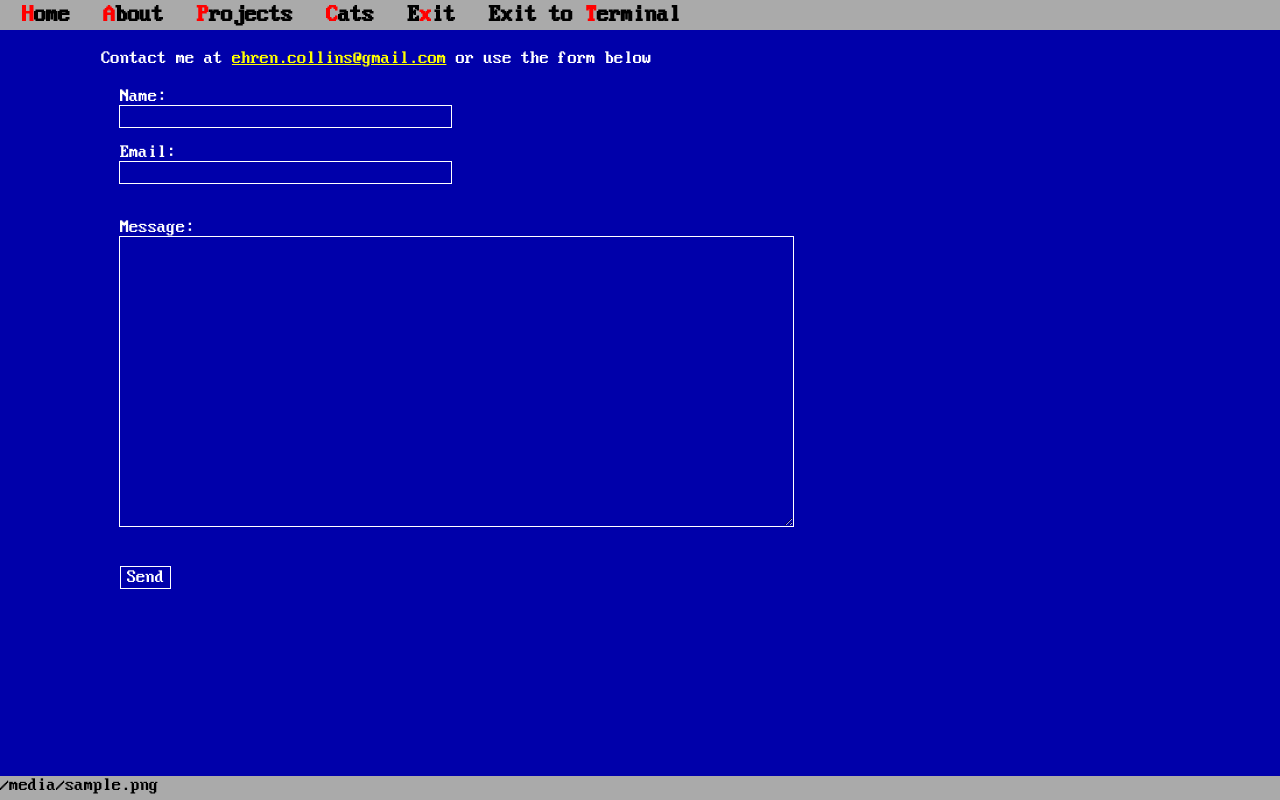
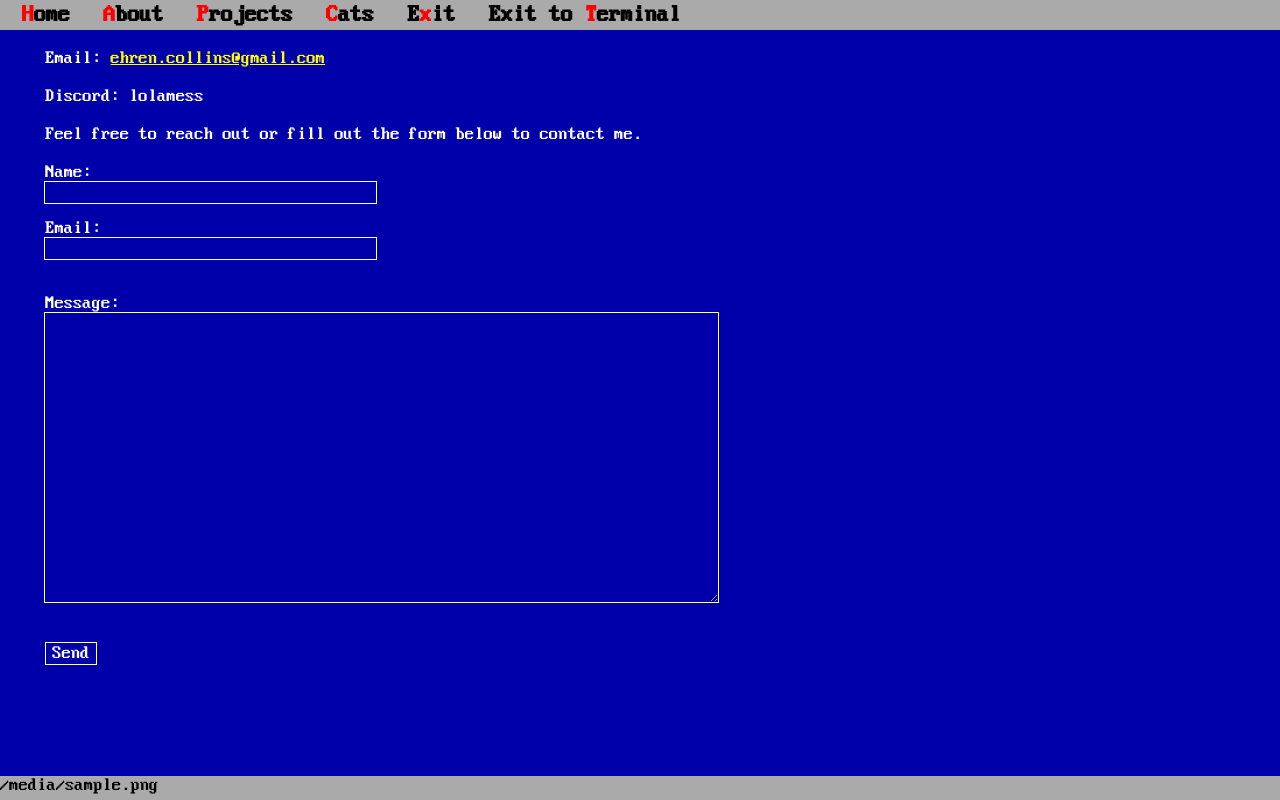
Before and after one commit to ecollins27/Ecollins-Website, a Flask app: template templates/contact.html in a window 1280 px wide. Run offline with Flask 3, Linux system fonts and the light colour scheme; the template is opened without the code that fills it: most values are stand-ins (such as "Sample title", 1, 10 or a date in 2020).

Commit message:
Bug fixes

```diff
--- a/app.py
+++ b/app.py
@@ -96,6 +96,10 @@ def send_email(subject, message, sender="ehren.collins@gmail.com", recipients=["
         with open(f"{BASE_DIR}/app_pass.secret", 'r') as f:
             smtp_server.login(sender, f.read())
         smtp_server.sendmail(sender, recipients, msg.as_string())
+
+@app.route("/test")
+def test():
+    return render_template("test.html")
 
 @app.route("/api/contact")
 def contact():
@@ -233,5 +237,6 @@ if __name__ == '__main__':
     app.run(host='0.0.0.0', port=5000,debug=False)
 
 # TODO
-# Add command history
-# Allow cd with no parameter
+# allow file and directory tree editing
+# integrate a project demo?
+# run Lemmings in a browser with cheerpj?  https://cheerpj.com/
--- a/templates/contact.html
+++ b/templates/contact.html
@@ -119,7 +119,9 @@
     <form id="terminal_form" style="margin: 0px;">
       <input type="submit" hidden>
         <div id="content">
-          Contact me at <a href="mailto:ehren.collins@gmail.com" style="color: #ffff00;">ehren.collins@gmail.com</a> or use the form below
+    Email: <a href="mailto:ehren.collins@gmail.com" style="color: #ffff00;">ehren.collins@gmail.com</a><br>
+    Discord: lolamess<br>
+    Feel free to reach out or fill out the form below to contact me.
     <form id="form">
     <label for="name">Name:</label>
     <input type="text" id="name" name="name" class="text_box" size="35">
@@ -168,4 +170,5 @@
   });
 </script>
 <script src="{{ url_for('static', filename='js/utils.js') }}" type="module"></script>
+<script src="{{ url_for('static', filename='js/nano.js') }}" type="module"></script>
 </html>
```
Lines whose indentation alone changed are shown as unchanged.
